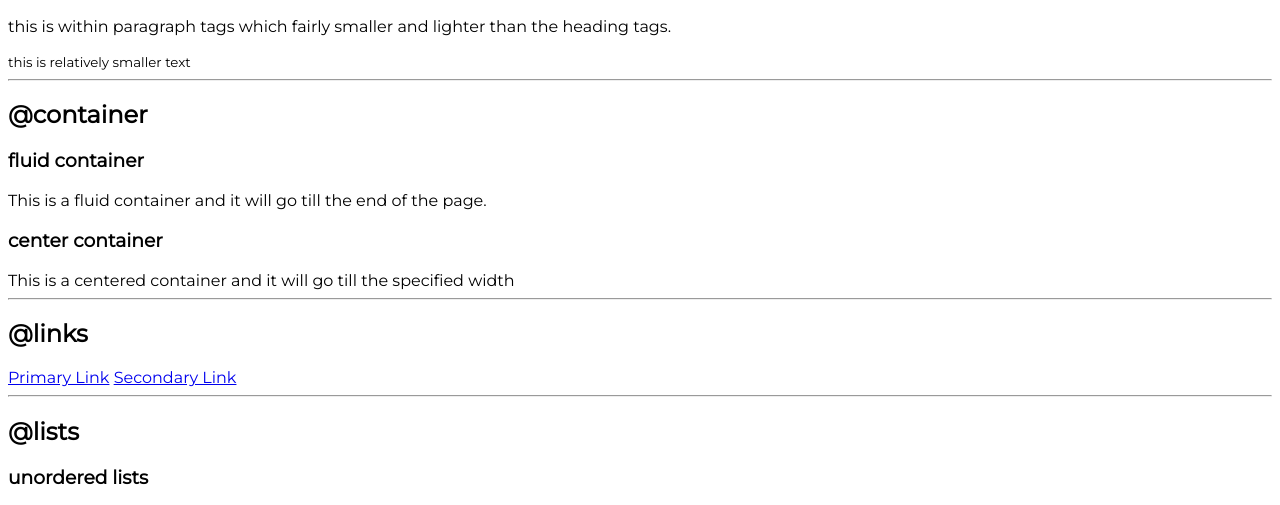
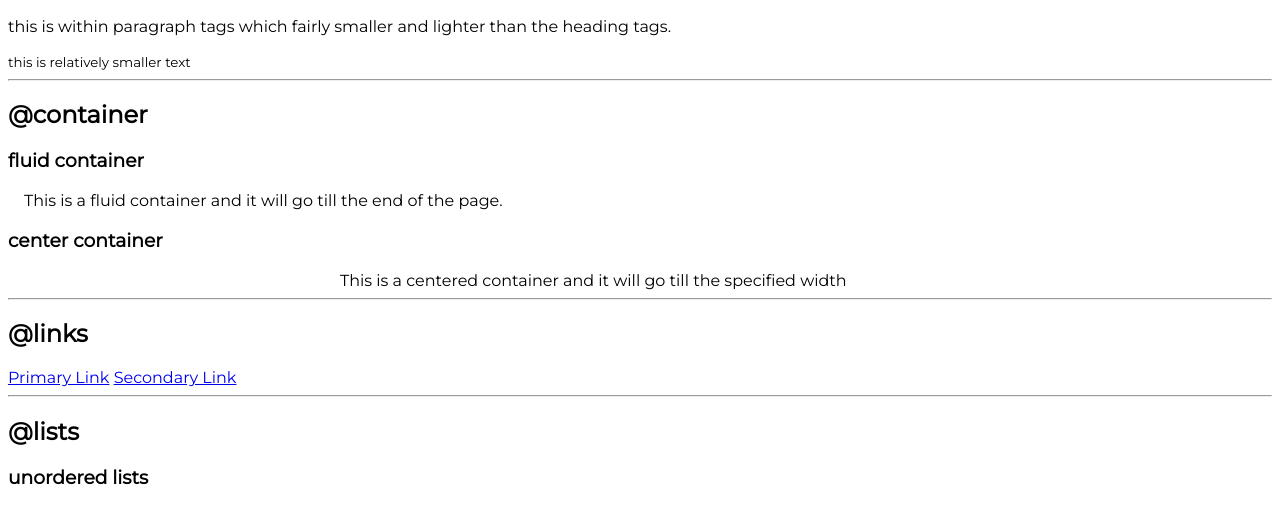
Before and after one commit to shubh-37/shubharya-portfolio, a plain HTML site: page index.html in a window 1280 px wide. Shown: the part 282-787 px from the top of the page. Drawn offline with Linux system fonts and the light colour scheme.

Commit message:
container

```diff
--- a/index.html
+++ b/index.html
@@ -24,10 +24,10 @@
     <h2>@container</h2>
 
     <h3>fluid container</h3>
-    <div>This is a fluid container and it will go till the end of the page.</div>
+    <div class = "container">This is a fluid container and it will go till the end of the page.</div>
 
     <h3>center container</h3>
-    <div>This is a centered container and it will go till the specified width</div>
+    <div class = "container container-center">This is a centered container and it will go till the specified width</div>
     <hr>
     <h2>@links</h2>
 
--- a/styles.css
+++ b/styles.css
@@ -3,3 +3,14 @@
 body{
     font-family: 'Montserrat', sans-serif;
 }
+
+/* container  */
+.container{
+    padding-left: 1rem;
+    padding-right: 1rem;
+}
+
+.container-center{
+    max-width: 600px;
+    margin: auto;
+}
```
